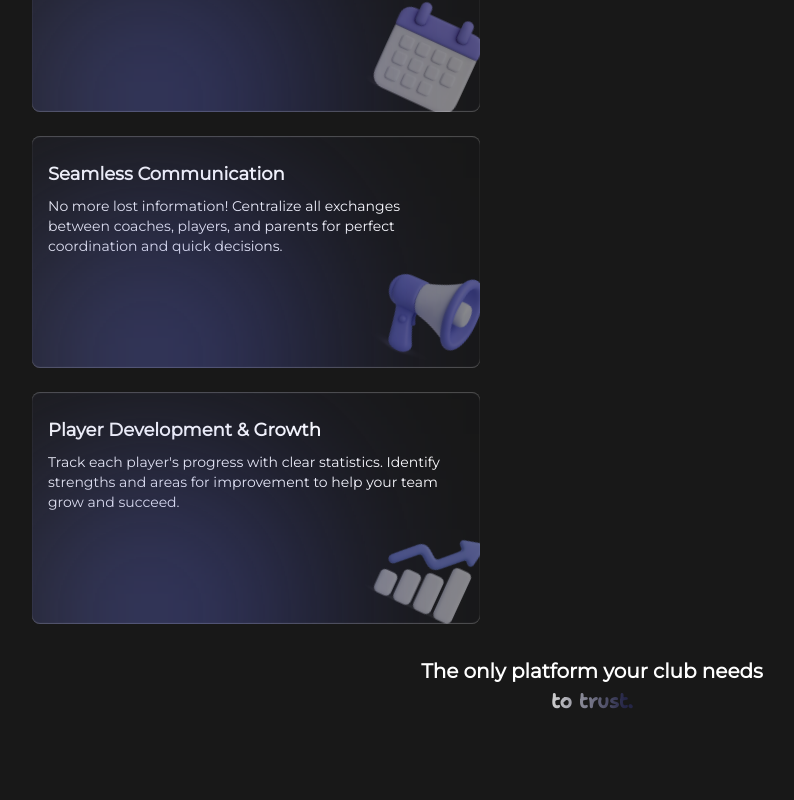
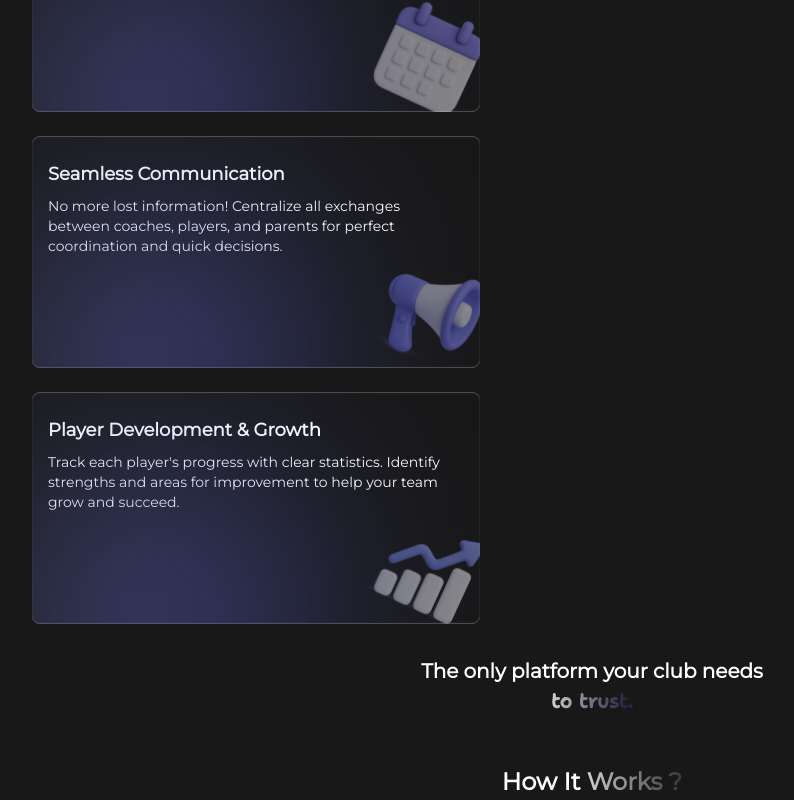
Before and after one commit to Onderito/club-hive, a Next.js app: page / in a window 1280 px wide. Shown: the part 977-1777 px from the top of the page, without its empty margins (48-842 px from the left). Before the commit the page ends 1693 px from the top, so only its background shows below. Built offline with nearby package versions, Linux system fonts and the light colour scheme.

Commit message:
create how it works section

```diff
--- /dev/null
+++ b/src/app/landing/how-it-works.tsx
@@ -0,0 +1,16 @@
+import React from "react";
+import Image from "next/image";
+import Card from "../ui/card";
+
+export default function HowItWorks() {
+  return (
+    <>
+      <h2 className="text-white text-center text-[24px] font-montserrat font-bold mt-12 ">
+        How It{" "}
+        <span className="bg-gradient-to-r from-[#D0D0D0] to-[#393939] text-transparent bg-clip-text">
+          Works ?
+        </span>
+      </h2>
+    </>
+  );
+}
--- a/src/app/page.tsx
+++ b/src/app/page.tsx
@@ -1,5 +1,6 @@
 import HeroSection from "./landing/hero-section";
 import ChooseUs from "./landing/choose-us";
+import HowItWorks from "./landing/how-it-works";
 
 export default function Home() {
   return (
@@ -12,6 +13,9 @@ export default function Home() {
       <section className="container mx-auto px-2 sm:px-8 md:px-12 lg:px-16 xl:px-20 2xl:px-24">
         <ChooseUs />
       </section>
+      <section className="container mx-auto px-2 sm:px-8 md:px-12 lg:px-16 xl:px-20 2xl:px-24">
+        <HowItWorks />
+      </section>
     </>
   );
 }
```
